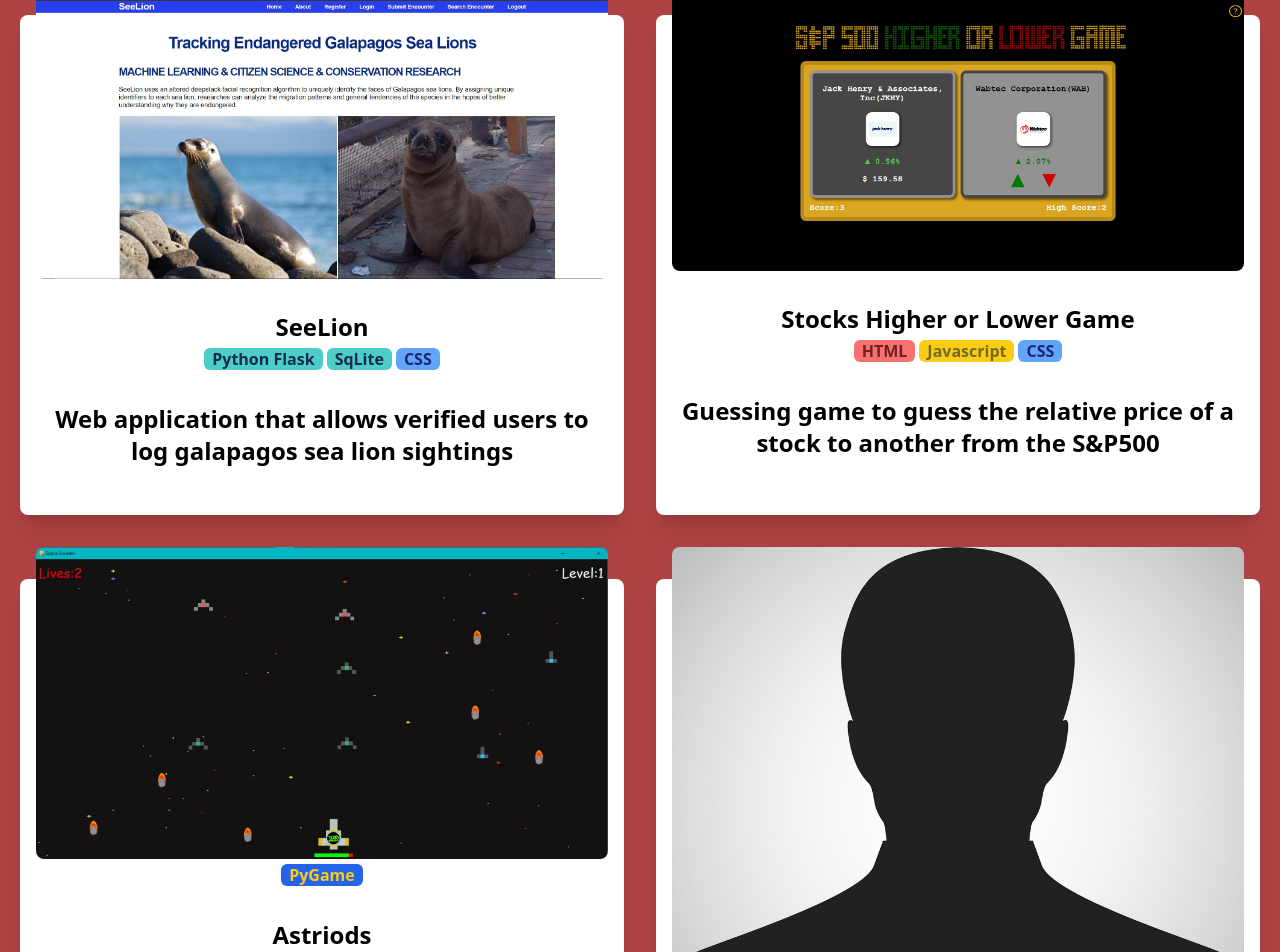
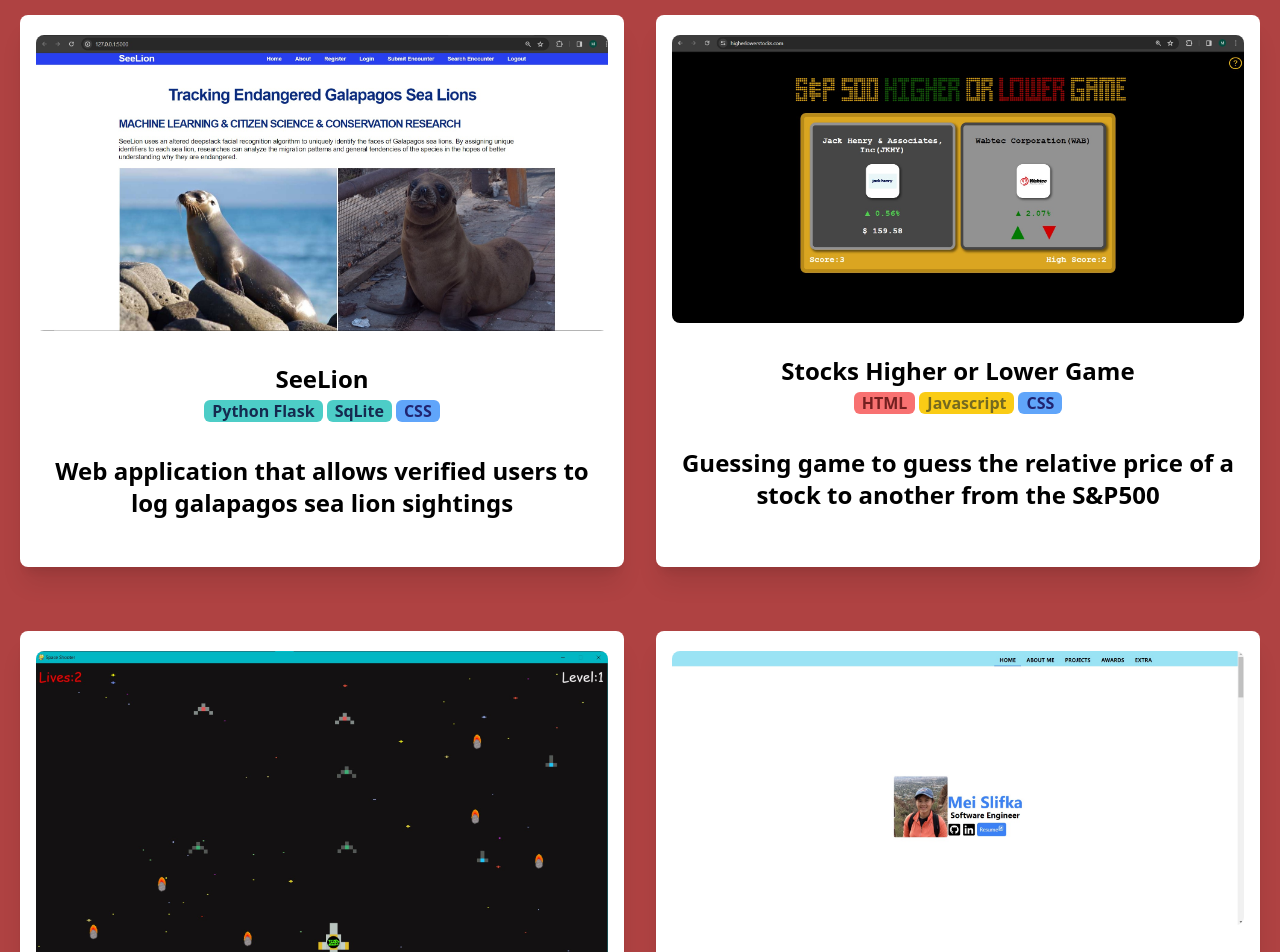
Before and after one commit to meislifka/Portfolio-Site, a React (Create React App) app: page / in a window 1280 px wide. Shown: the part 1841-2793 px from the top of the page. Built offline with nearby package versions, Linux system fonts and the light colour scheme.

Commit message:
Added website project and edited layout

```diff
--- a/src/components/Home.jsx
+++ b/src/components/Home.jsx
@@ -13,11 +13,12 @@
   return (
     <div id="home" className='flex flex-col-2 justify-center items-center w-full py-[2rem] px-4 mt-20 min-h-screen'>
 
-      <div className="flex items-center pl-5">
-        <img className='w-40 mx-auto mt-[-3rem] bg-transparent rounded' src={person} alt="/" />
-      </div>
 
       <div>
+        <div className="flex items-center pl-5 ">
+          <img className='w-40 mx-auto mt-[-3rem] bg-transparent rounded' src={person} alt="/" />
+        </div>
+
         <div>
           <h1 className='text-blue-500 text-5xl font-bold'>Mei Slifka</h1>
           <h1 className='text-red text-2xl font-bold text-center'>Software Engineer</h1>
@@ -37,10 +38,6 @@
           </button>
         </div>
       </div>
-
-
     </div>
-
-
   );
 };
--- a/src/components/Projects.jsx
+++ b/src/components/Projects.jsx
@@ -4,6 +4,7 @@
 import seeLion from '../assets/seeLion.jpg'
 import hLStocks from '../assets/higherlowerstocks.jpg'
 import astroids from '../assets/astroids.jpg'
+import website from '../assets/website.jpg'
 
 
 export const Projects = () => {
@@ -15,7 +16,7 @@
       <div className='flex max-w-[1240px] mx-auto'>
         <div className='grid md:grid-cols-2 gap-8 w-full'>
           <div className=' w-full shadow-xl flex flex-col p-4 my-4 rounded-lg bg-white hover:scale-105 duration-300'>
-            <img className='w-30 mx-auto mt-[-3rem] bg-white rounded-lg' src={seeLion} alt="/" />
+            <img className='w-30 mx-auto mt-1 bg-white rounded-lg' src={seeLion} alt="/" />
             <h2 className='text-2xl font-bold text-center py-8 pb-0'>SeeLion</h2>
             <p className='text-1xl font-bold text-center pt-1'>
               <span className="bg-[#4dcdc7]  text-[#152a4f] rounded-md px-2">Python Flask</span>
@@ -26,7 +27,7 @@
 
           </div>
           <div className='w-full shadow-xl flex flex-col p-4 my-4 rounded-lg bg-white hover:scale-105 duration-300'>
-            <img className='w-30 mx-auto mt-[-3rem] bg-white rounded-lg' src={hLStocks} alt="/" />
+            <img className='w-30 mx-auto mt-1 bg-white rounded-lg' src={hLStocks} alt="/" />
             <h2 className='text-2xl font-bold text-center py-8 pb-0'>Stocks Higher or Lower Game</h2>
             <p className='text-1xl font-bold text-center pt-1 '>
               <span className="bg-red-400 text-[#742020] rounded-md px-2">HTML</span>
@@ -36,17 +37,21 @@
             <p className='text-2xl font-bold text-center py-8'>Guessing game to guess the relative price of a stock to another from the S&P500 </p>
           </div>
           <div className='w-full shadow-xl flex flex-col p-4 my-4 rounded-lg bg-white hover:scale-105 duration-300'>
-            <img className='w-30 mx-auto mt-[-3rem] bg-white rounded-lg' src={astroids} alt="/" />
+            <img className='w-30 mx-auto mt-1 bg-white rounded-lg' src={astroids} alt="/" />
+            <h2 className='text-2xl font-bold text-center py-8 pb-0'>Astriods</h2>
             <p className='text-1xl font-bold text-center pt-1 '>
               <span className="bg-blue-600 text-yellow-400 rounded-md px-2 ">PyGame</span>
             </p>
-            <h2 className='text-2xl font-bold text-center py-8'>Astriods</h2>
-            <p className='text-2xl font-bold text-center py-8'>Python</p>
             <p className='text-2xl font-bold text-center py-8'> A python game similar to the arcade game Astriods. Used in an escape room I built </p>
           </div>
           <div className='w-full shadow-xl flex flex-col p-4 my-4 rounded-lg bg-white hover:scale-105 duration-300'>
-            <img className='w-30 mx-auto mt-[-3rem] bg-white rounded-lg' src={placceholder} alt="/" />
-            <h2 className='text-2xl font-bold text-center py-8'>Astriods</h2>
+            <img className='w-30 mx-auto mt-1 rounded-lg' src={website} alt="/" />
+            <h2 className='text-2xl font-bold text-center py-8 pb-0'>Portfolio Website</h2>
+            <p className='text-1xl font-bold text-center pt-1 '>
+              <span className="bg-[#000000] text-blue-600 rounded-md px-2 ">React</span>
+              <span className="bg-[#ababab] text-blue-600 rounded-md px-2 mx-1">Tailwind</span>
+            </p>
+            <p className='text-2xl font-bold text-center py-8'> This website </p>
           </div>
         </div>
       </div>
```
Also changed, not shown: src/assets/website.jpg (added).
